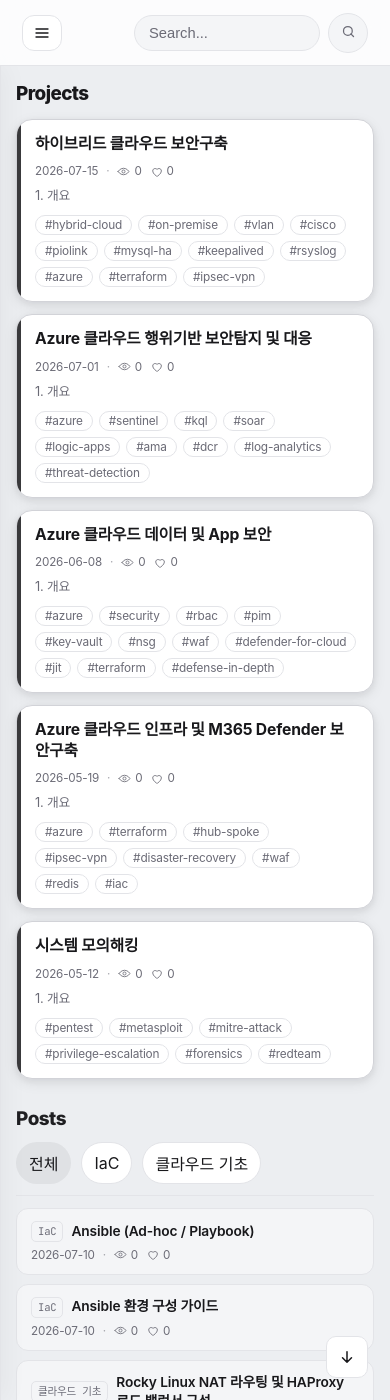
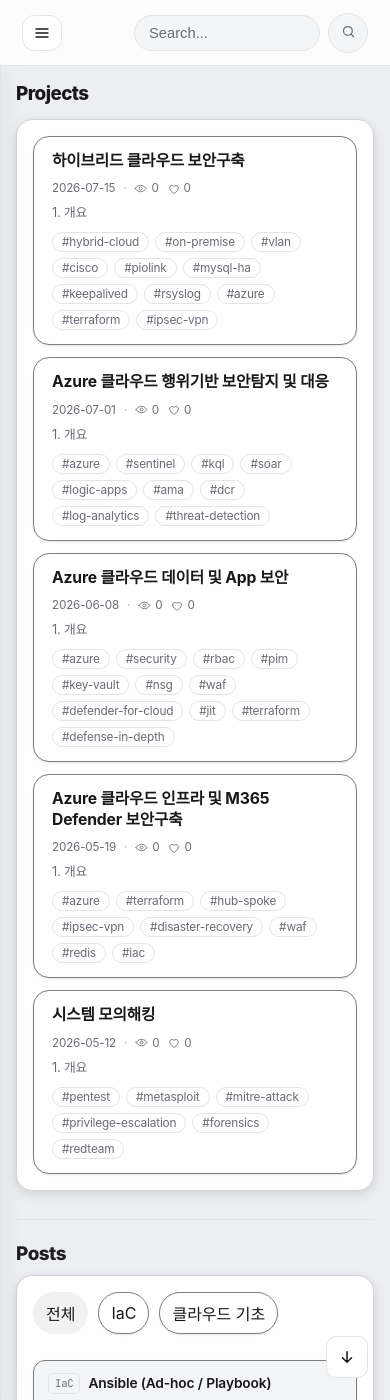
Before and after one commit to nodoff365/nodoff365.github.io, a Jekyll site: the page built from index.html, in a window 390 px wide and 1400 px high. Built offline with Jekyll 4.4.1, drawn with Linux system fonts in a browser that asks for light colours; some web fonts are replaced; the list of posts is cut into pages by our own code; comment, search, counter and statistics services are not loaded.

Commit message:
홈 디자인 통일 + 상호작용 시스템 토큰화
## 디자인
- Projects/Posts 각각 항목을 담는 상자(.projects-grid / .home-feed-box).
  제목(h2)은 상자 밖에 유지
- Projects 블록과 Posts 블록 사이 구분선 추가 (모바일 포함)
- 프로젝트 카드의 좌측 4px 강조바를 제거하고 강조를 테두리로 이동
- 칩과 글 목록 사이 구분선 제거

## 상호작용 토큰화
- --ui-border / --ui-rest-shadow / --ui-lift-y / --ui-lift-shadow /
  --ui-lift-border / --ui-ease 를 :root 에 정의
- 카드·글행(홈과 /posts/ 양쪽)·칩·이웃링크가 같은 토큰을 사용.
  평상시엔 옅은 그림자로 살짝 떠 있고, hover 시 동일한 높이로 들린다
- 흩어져 있던 하드코딩(translateY -1/-2/-3px, 그림자 4종)을 전부 제거
- 칩은 절반만 들리고, 선택된 칩은 눌린 상태를 유지 (테두리도 투명 고정)
- 비어 있는 이웃링크(.is-empty)는 pointer-events: none 으로 hover 반응 차단

## 정리
- 죽은 코드 제거: #recent-posts, .projects-more, .home-dashboard,
  .home-section (마크업·빌드결과에서 사용처 0곳 확인)
- 통합 블록에 덮여 죽은 선언 제거 (0.15s transition 3곳, .project-card 의
  border/box-shadow/transition)
- 2552 → 2382 줄

라이트 모드 상자 테두리를 --line 에서 --line-strong 으로 교체.
--line(#e3e4e8)은 페이지 배경(#eceef1)보다 밝아 경계가 보이지 않았다.

```diff
--- a/_layouts/home.html
+++ b/_layouts/home.html
@@ -39,6 +39,9 @@
     <section class="home-list-section">
       <header class="home-list-head">
         <h2>Posts</h2>
+      </header>
+
+      <div class="home-feed-box">
         <div class="tag-chip-list home-filter-chips" role="group" aria-label="카테고리 필터">
           <button type="button" class="tag-chip active" data-filter="">전체</button>
           {% if manual_order and manual_order != empty %}
@@ -51,9 +54,8 @@
             {% endfor %}
           {% endif %}
         </div>
-      </header>
 
-      <ul class="home-list-items" id="home-feed">
+        <ul class="home-list-items" id="home-feed">
         {% for post in feed_posts %}
           <li class="home-list-item"
               data-major="{{ post.categories[0] | default: '' | escape }}"
@@ -73,7 +75,8 @@
             </a>
           </li>
         {% endfor %}
-      </ul>
+        </ul>
+      </div>
     </section>
   {% endif %}
 
--- a/assets/css/main.css
+++ b/assets/css/main.css
@@ -17,6 +17,16 @@
   --nav-pill-bg: rgba(24, 24, 27, 0.06);
   --shadow-sm: 0 1px 2px rgba(24, 24, 27, 0.05), 0 1px 3px rgba(24, 24, 27, 0.06);
   --shadow-md: 0 4px 14px rgba(24, 24, 27, 0.08), 0 2px 6px rgba(24, 24, 27, 0.06);
+
+  /* ── 상호작용 토큰 ──
+     클릭 가능한 표면(카드·글행·칩)은 전부 이 값을 쓴다.
+     여기 한 줄만 바꾸면 사이트 전체가 따라온다. 개별 하드코딩 금지. */
+  --ui-border: color-mix(in srgb, var(--text) 45%, var(--line-strong));
+  --ui-rest-shadow: var(--shadow-sm);   /* 평상시: 살짝 떠 있는 느낌 */
+  --ui-lift-y: -3px;                    /* hover 시 들리는 높이 */
+  --ui-lift-shadow: 0 14px 30px rgba(0, 0, 0, 0.16);
+  --ui-lift-border: var(--text);
+  --ui-ease: 0.16s ease;
   --font-sans: "Pretendard Variable", Pretendard, -apple-system, BlinkMacSystemFont, "Apple SD Gothic Neo", "Segoe UI", "Malgun Gothic", system-ui, sans-serif;
   --font-mono: "JetBrains Mono", "Consolas", "Cascadia Code", "Fira Code", "Noto Sans Mono CJK KR", "Malgun Gothic", monospace;
   --code-bg: #0f1117;
@@ -53,6 +63,7 @@
   --nav-pill-bg: rgba(250, 250, 250, 0.08);
   --shadow-sm: 0 1px 2px rgba(0, 0, 0, 0.4);
   --shadow-md: 0 8px 24px rgba(0, 0, 0, 0.5);
+  --ui-lift-shadow: 0 14px 30px rgba(0, 0, 0, 0.45);
   --code-bg: #121316;
   --code-head-bg: #0d0e11;
   --code-border: #2a2f37;
@@ -535,20 +546,6 @@
   margin: 0;
 }
 
-.home-dashboard {
-  display: grid;
-  grid-template-columns: repeat(3, minmax(0, 1fr));
-  gap: 14px;
-  align-items: start;
-}
-
-.home-section {
-  margin-bottom: 34px;
-  border: 1px solid var(--line);
-  border-radius: 12px;
-  padding: 14px;
-}
-
 .home-list {
   margin-top: 2px;
 }
@@ -792,130 +789,8 @@
 }
 
 /* Home-only text card style (no thumbnail) */
-.home-dashboard .post-card {
-  padding: 12px 14px;
-  border-radius: 10px;
-  gap: 8px;
-}
-
-.home-dashboard .post-card .card-link {
-  display: block;
-  min-width: 0;
-}
-
-.home-dashboard .post-card h3 {
-  margin: 0;
-  font-size: 0.98rem;
-  line-height: 1.35;
-  white-space: nowrap;
-  overflow: hidden;
-  text-overflow: ellipsis;
-}
-
-.home-dashboard .post-card .card-excerpt {
-  display: -webkit-box;
-  margin-top: 6px;
-  color: var(--muted);
-  line-height: 1.45;
-  -webkit-line-clamp: 2;
-  -webkit-box-orient: vertical;
-  overflow: hidden;
-}
-
-.home-dashboard .post-card .card-meta {
-  margin-top: 2px;
-  font-size: 0.82rem;
-}
 
 /* Home recent: remove outer section box and use near-square cards */
-#recent-posts.home-section {
-  border: 0;
-  border-radius: 0;
-  padding: 0;
-}
-
-#recent-posts .card-grid {
-  grid-template-columns: repeat(5, minmax(0, 1fr));
-  gap: 14px;
-}
-
-#recent-posts .post-card {
-  height: 220px;
-  padding: 0;
-  border: 1px solid color-mix(in srgb, var(--line) 82%, var(--text) 18%);
-  border-radius: 14px;
-  background: color-mix(in srgb, var(--surface) 97%, var(--text) 3%);
-  position: relative;
-  overflow: hidden;
-  box-shadow: 0 6px 16px rgba(0, 0, 0, 0.12);
-  transition: transform 0.16s ease, box-shadow 0.16s ease, border-color 0.16s ease, background 0.2s ease;
-}
-
-#recent-posts .post-card .card-link {
-  display: flex;
-  flex-direction: column;
-  min-height: 0;
-  height: 100%;
-  padding: 12px;
-}
-
-#recent-posts .post-card::before {
-  content: "";
-  position: absolute;
-  inset: 0;
-  background: linear-gradient(
-    180deg,
-    rgba(255, 255, 255, 0.05) 0%,
-    rgba(255, 255, 255, 0.03) 45%,
-    rgba(255, 255, 255, 0.02) 100%
-  );
-  opacity: 0;
-  transition: opacity 0.2s ease;
-  pointer-events: none;
-}
-
-#recent-posts .post-card:hover,
-#recent-posts .post-card:active {
-  transform: translateY(-2px);
-  border-color: color-mix(in srgb, var(--line) 58%, var(--text) 42%);
-  box-shadow: 0 10px 20px rgba(0, 0, 0, 0.18);
-  background: color-mix(in srgb, var(--surface) 95%, var(--text) 5%);
-}
-
-#recent-posts .post-card:hover::before,
-#recent-posts .post-card:active::before {
-  opacity: 1;
-}
-
-#recent-posts .post-card h3 {
-  font-size: 1.02rem;
-  line-height: 1.35;
-  letter-spacing: -0.01em;
-  margin: 0;
-  white-space: normal;
-  display: -webkit-box;
-  -webkit-line-clamp: 2;
-  -webkit-box-orient: vertical;
-  overflow: hidden;
-}
-
-#recent-posts .post-card .card-meta {
-  margin-top: 2px;
-  padding-bottom: 6px;
-  border-bottom: 1px solid color-mix(in srgb, var(--line) 86%, transparent 14%);
-  font-size: 0.8rem;
-  color: color-mix(in srgb, var(--muted) 90%, var(--text) 10%);
-}
-
-#recent-posts .post-card .card-excerpt {
-  display: -webkit-box;
-  margin-top: 8px;
-  color: var(--muted);
-  line-height: 1.5;
-  -webkit-line-clamp: 3;
-  -webkit-box-orient: vertical;
-  overflow: hidden;
-}
 
 
 .pagination {
@@ -1557,12 +1432,11 @@
   box-sizing: border-box;
   overflow: hidden;
   min-width: 0;
-  transition: transform 0.15s ease, box-shadow 0.15s ease, border-color 0.15s ease, background-color 0.15s ease;
 }
 
 .post-neighbor-link:hover {
-  transform: translateY(-1px);
-  box-shadow: var(--shadow-sm);
+  transform: translateY(var(--ui-lift-y));
+  box-shadow: var(--ui-lift-shadow);
 }
 
 .post-neighbor-link small {
@@ -1590,6 +1464,8 @@
 
 .post-neighbor-link.is-empty {
   opacity: 0.65;
+  /* 링크가 아닌 자리표시자 — 들리거나 강조되면 눌러도 되는 것처럼 보인다 */
+  pointer-events: none;
 }
 
 .comments {
@@ -1979,19 +1855,13 @@
   border-radius: var(--radius-md);
   padding: 12px 14px;
   min-width: 0;
-  transition: transform 0.15s ease, box-shadow 0.15s ease, border-color 0.15s ease;
 }
 
 .home-list-link::before {
   display: none;
 }
 
-.home-list-link:hover,
-.home-list-link:active {
-  transform: translateY(-2px);
-  box-shadow: var(--shadow-sm);
-  border-color: var(--line-strong);
-}
+/* (구 정의 제거 — 상호작용 통합 블록의 --ui-* 토큰이 담당) */
 
 /* Posts / tags / search container as a panel */
 .page-section {
@@ -2020,7 +1890,6 @@
   border: 1px solid var(--line);
   border-radius: var(--radius-md);
   padding: 12px 14px;
-  transition: transform 0.15s ease, box-shadow 0.15s ease, border-color 0.15s ease;
 }
 
 #posts-list .post-card .card-link::after,
@@ -2028,12 +1897,7 @@
   display: none;
 }
 
-#posts-list .post-card .card-link:hover,
-#posts-list .post-card .card-link:active {
-  transform: translateY(-2px);
-  box-shadow: var(--shadow-sm);
-  border-color: var(--line-strong);
-}
+/* (구 정의 제거 — 상호작용 통합 블록의 --ui-* 토큰이 담당) */
 
 /* Search-results page cards */
 #search-page-results.card-grid {
@@ -2074,19 +1938,6 @@
   font-weight: 800;
   letter-spacing: -0.03em;
   line-height: 1.1;
-}
-
-.projects-more {
-  margin-left: auto;
-  font-size: 0.86rem;
-  font-weight: 600;
-  color: var(--muted);
-  white-space: nowrap;
-  transition: color 0.15s ease;
-}
-
-.projects-more:hover {
-  color: var(--text);
 }
 
 /* Dedicated /projects/ page: center like other content */
@@ -2111,11 +1962,9 @@
   min-width: 0;
   overflow: hidden;
   background: var(--surface);
-  border: 1px solid var(--line-strong);
   border-radius: var(--radius-lg);
   padding: 18px 20px 18px 22px;
-  box-shadow: var(--shadow-md);
-  transition: transform 0.16s ease, box-shadow 0.16s ease, border-color 0.16s ease;
+  /* border / box-shadow / transition 은 상호작용 통합 블록(--ui-*)이 담당 */
 }
 
 .project-card::before {
@@ -2129,12 +1978,7 @@
   opacity: 0.85;
 }
 
-.project-card:hover,
-.project-card:active {
-  transform: translateY(-3px);
-  box-shadow: 0 14px 30px rgba(0, 0, 0, 0.16);
-  border-color: var(--text);
-}
+/* (구 정의 제거 — 상호작용 통합 블록의 --ui-* 토큰이 담당) */
 
 .project-card-title {
   margin: 0;
@@ -2275,27 +2119,97 @@
   padding: 0 0 12px;
 }
 
+/* 칩과 글 목록 사이 구분선 제거 (둘은 같은 상자 안에 붙어 있다) */
 .home-list-head::after {
-  left: 0;
-  right: 0;
-}
-
-/* 글 행 hover를 .project-card:hover 와 동일한 값으로 */
+  content: none;
+}
+
+/* 섹션 구분선: Projects 블록과 Posts 블록 사이 한 줄 */
+.home-list-section {
+  border-top: 1px solid var(--line);
+  margin-top: 26px;
+  padding-top: 26px;
+}
+
+/* 각 섹션의 항목들을 담는 상자. 제목(h2)은 상자 밖에 남는다. */
+.projects-grid,
+.home-feed-box {
+  background: var(--surface);
+  /* --line(#e3e4e8)은 라이트 배경(--bg #eceef1)보다 밝아 경계가 사라진다.
+     배경보다 어두운 --line-strong 을 써야 양쪽 테마에서 상자가 보인다. */
+  border: 1px solid var(--line-strong);
+  border-radius: var(--radius-lg);
+  box-shadow: var(--shadow-md);
+  padding: 16px;
+}
+
+/* 프로젝트 카드: 왼쪽 4px 강조바를 없애고 테두리(둘레)로 강조를 옮긴다 */
+.project-card::before {
+  content: none;
+}
+
+.project-card {
+  /* 좌측 강조바를 없앤 자리만큼 왼쪽 패딩을 줄인다 (테두리색은 --ui-border 가 담당) */
+  padding-left: 20px;
+}
+
+/* 상자 안에서 칩과 글 목록 사이는 여백으로만 띄운다 */
+.home-feed-box .home-filter-chips {
+  margin: 0 0 14px;
+}
+
+/* ══════════════════════════════════════════════════════════════
+   상호작용 표면 통합 — 카드 / 글행(홈·/posts/) / 칩
+   값은 전부 --ui-* 토큰에서 온다. 여기 아래로는 개별 재정의 금지.
+   ══════════════════════════════════════════════════════════════ */
+
+/* 평상시: 얇은 테두리 + 옅은 그림자로 살짝 떠 있는 상태 */
+.project-card,
+.home-list-link,
+#posts-list .post-card .card-link,
+.post-neighbor-link,
+.tag-chip {
+  border: 1px solid var(--ui-border);
+  box-shadow: var(--ui-rest-shadow);
+  transition: transform var(--ui-ease), box-shadow var(--ui-ease),
+              border-color var(--ui-ease), background-color var(--ui-ease),
+              color var(--ui-ease);
+}
+
+/* hover/active: 같은 높이로 들리고 같은 그림자·테두리로 강조 */
+.project-card:hover,
+.project-card:active,
 .home-list-link:hover,
-.home-list-link:active {
-  transform: translateY(-3px);
-  box-shadow: 0 14px 30px rgba(0, 0, 0, 0.16);
-  border-color: var(--text);
+.home-list-link:active,
+#posts-list .post-card .card-link:hover,
+#posts-list .post-card .card-link:active,
+.post-neighbor-link:hover,
+.post-neighbor-link:active,
+.tag-chip:hover,
+.tag-chip:active {
+  transform: translateY(var(--ui-lift-y));
+  box-shadow: var(--ui-lift-shadow);
+  border-color: var(--ui-lift-border);
+}
+
+/* 칩은 작아서 카드와 같은 높이로 들리면 과하다 — 절반만 */
+.tag-chip:hover,
+.tag-chip:active {
+  transform: translateY(calc(var(--ui-lift-y) / 2));
+  box-shadow: var(--ui-rest-shadow);
+}
+
+/* 선택된 칩은 눌린 상태다 — 들리지도, 테두리가 생기지도 않는다.
+   :hover 까지 함께 눌러야 통합 블록의 .tag-chip:hover 를 이긴다. */
+.tag-chip.active,
+.tag-chip.active:hover,
+.tag-chip.active:active {
+  transform: none;
+  box-shadow: none;
+  border-color: transparent;
 }
 
 @media (max-width: 1100px) {
-  .home-dashboard {
-    grid-template-columns: 1fr;
-  }
-
-  #recent-posts .card-grid {
-    grid-template-columns: repeat(3, minmax(0, 1fr));
-  }
 
   .toc-container {
     position: static;
@@ -2349,19 +2263,12 @@
     right: 0;
   }
 
-  #recent-posts .card-grid {
-    grid-template-columns: repeat(2, minmax(0, 1fr));
-  }
-
   .projects-grid {
     grid-template-columns: 1fr;
   }
 }
 
 @media (max-width: 560px) {
-  #recent-posts .card-grid {
-    grid-template-columns: 1fr;
-  }
 
   /* Less "boxed-in-box": drop the outer section panel, let cards breathe on the canvas */
   .home-list-section,
@@ -2373,6 +2280,14 @@
     margin-bottom: 28px;
   }
 
+  /* 위 규칙의 border:0 / padding:0 이 섹션 구분선까지 지운다.
+     Projects ↔ Posts 구분선은 모바일에서도 유지해야 하므로 되살린다. */
+  .home-list-section {
+    border-top: 1px solid var(--line);
+    padding-top: 22px;
+    margin-top: 22px;
+  }
+
   .projects-section {
     margin-bottom: 28px;
   }
@@ -2402,10 +2317,6 @@
   .home-list-head h2,
   .projects-head h2 {
     font-size: 1.18rem;
-  }
-
-  .projects-more {
-    font-size: 0.78rem;
   }
 
   .project-card-title {
```
